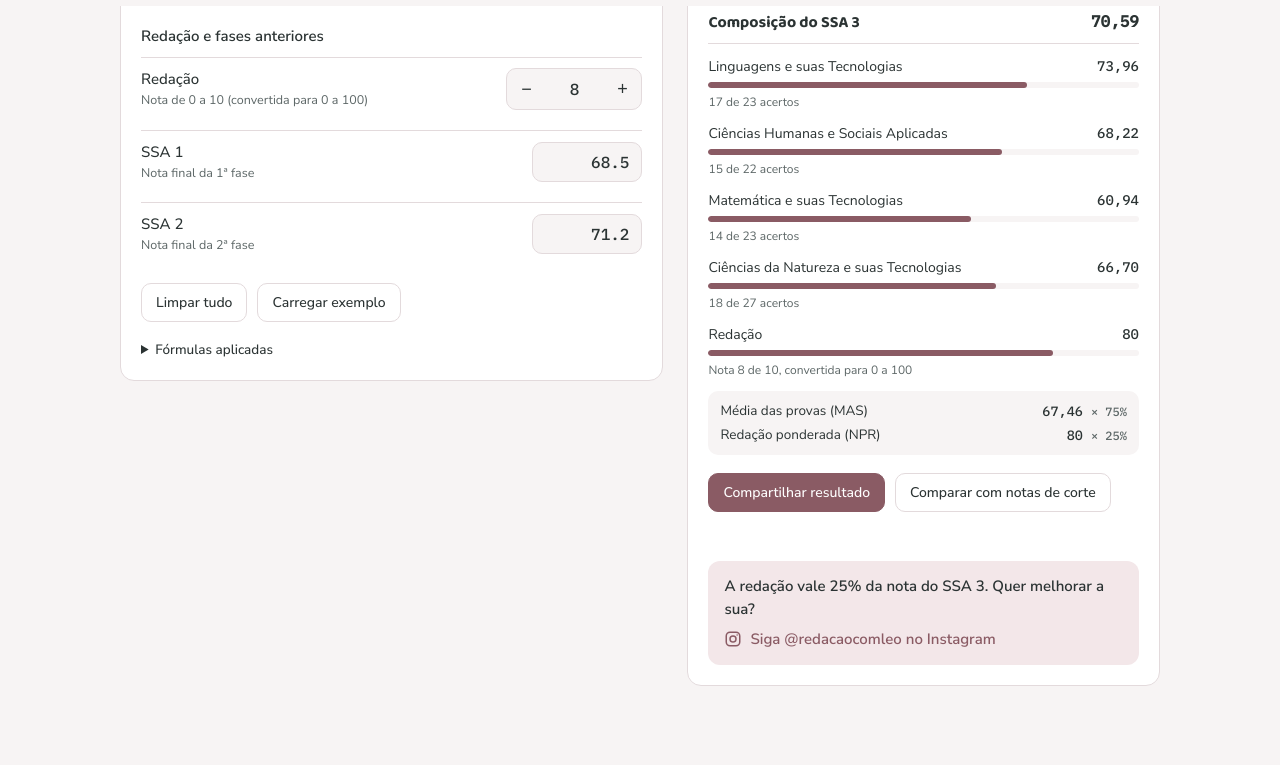
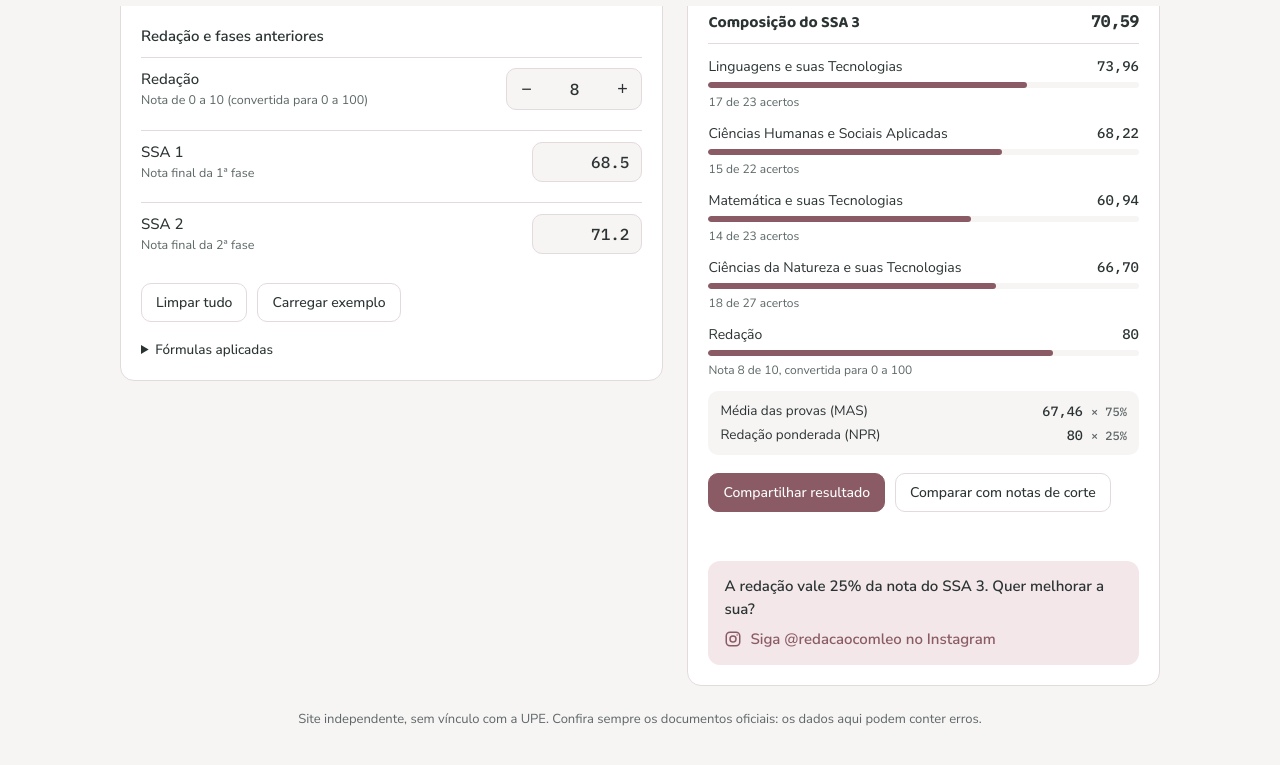
Before and after one commit to joaovgalvao1/calculadora-ssa, a website: page app.html in a window 1280 px wide. Shown: the part 794-1559 px from the top of the page. Drawn offline with Linux system fonts and the light colour scheme.

Commit message:
Adiciona aviso de site independente sem vínculo com a UPE

```diff
--- a/app.html
+++ b/app.html
@@ -232,6 +232,7 @@
       <p class="note">Dados do processo seletivo anterior (SSA 2026), usados como referência para o SSA 2027. A nota de corte é a menor nota entre os convocados de cada etapa. Os dados de remanejamentos utilizados abrangem as notas dos convocados da lista de espera (remanejamento externo). Fontes do SSA 2026: listão de classificados, remanejamentos 1 a 10 e Edital CPCA/UPE nº 11/2025.</p>
     </div>
   </div>
+  <p class="aviso">Site independente, sem vínculo com a UPE. Confira sempre os documentos oficiais: os dados aqui podem conter erros.</p>
   <footer class="rodape">
     <span>Calculadora da <strong>Redação com Léo</strong></span>
     <a class="insta" href="https://www.instagram.com/redacaocomleo/" target="_blank" rel="noopener noreferrer"><svg viewBox="0 0 24 24" width="18" height="18" fill="none" stroke="currentColor" stroke-width="2" stroke-linecap="round" stroke-linejoin="round" aria-hidden="true"><rect x="3" y="3" width="18" height="18" rx="5"/><circle cx="12" cy="12" r="4"/><circle cx="17.5" cy="6.5" r="1" fill="currentColor" stroke="none"/></svg> @redacaocomleo</a>
--- a/css/styles.css
+++ b/css/styles.css
@@ -111,6 +111,7 @@ a.btn{text-decoration:none;display:inline-flex;align-items:center}
 .promo p{margin:0;font-weight:600}
 .insta{display:inline-flex;align-items:center;gap:8px;color:var(--accent);font-weight:600;text-decoration:none}
 .insta:hover{text-decoration:underline}
+.aviso{margin:0;color:var(--muted);font-size:13px;text-align:center;text-wrap:balance}
 .rodape{position:sticky;bottom:0;z-index:4;display:flex;justify-content:space-between;align-items:center;gap:12px;background:var(--bg);border-top:1px solid var(--line);padding:12px 0;color:var(--muted);font-size:14px}
 @media (max-width:460px){.rodape{font-size:13px;gap:8px}.rodape span{white-space:nowrap;overflow:hidden;text-overflow:ellipsis}}
 .crits{display:grid;gap:0}
```
Also changed, not shown: tests/LEIAME.md (+1 -1 lines), tests/teste-completo.cjs (+1 -0 lines).
